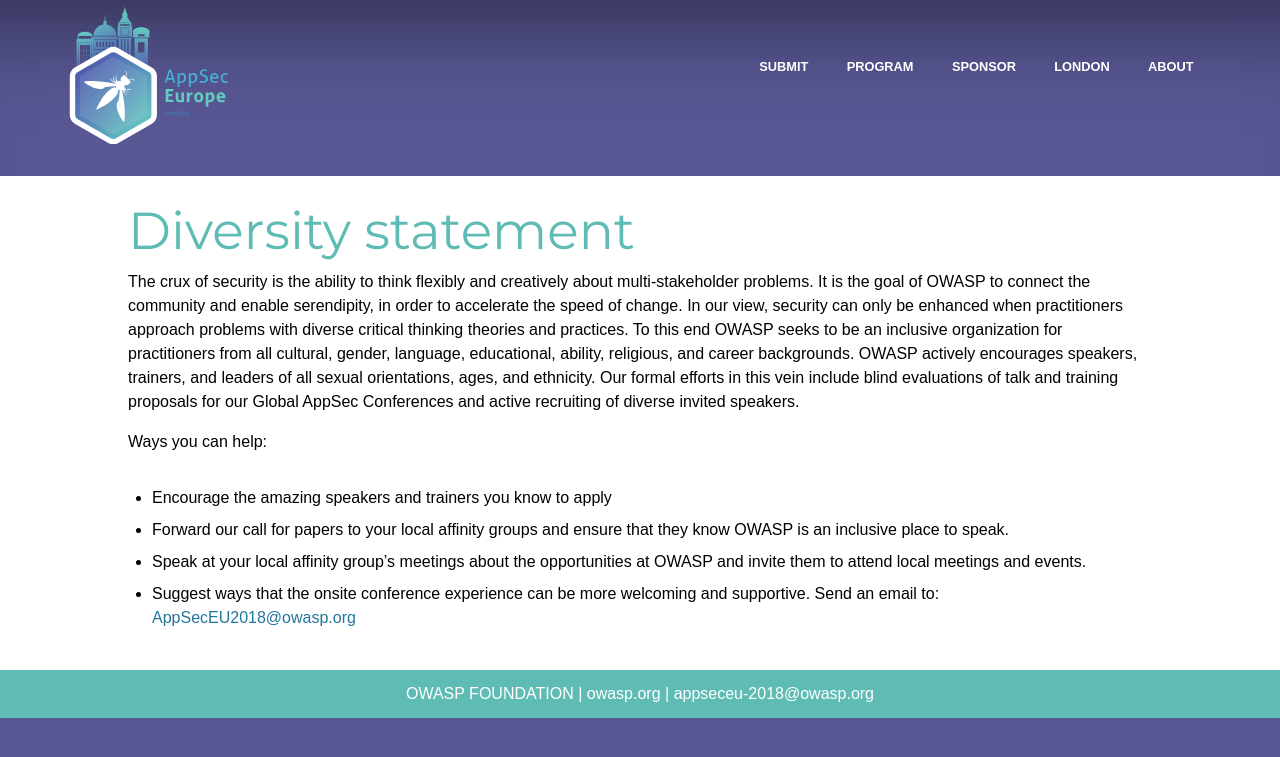
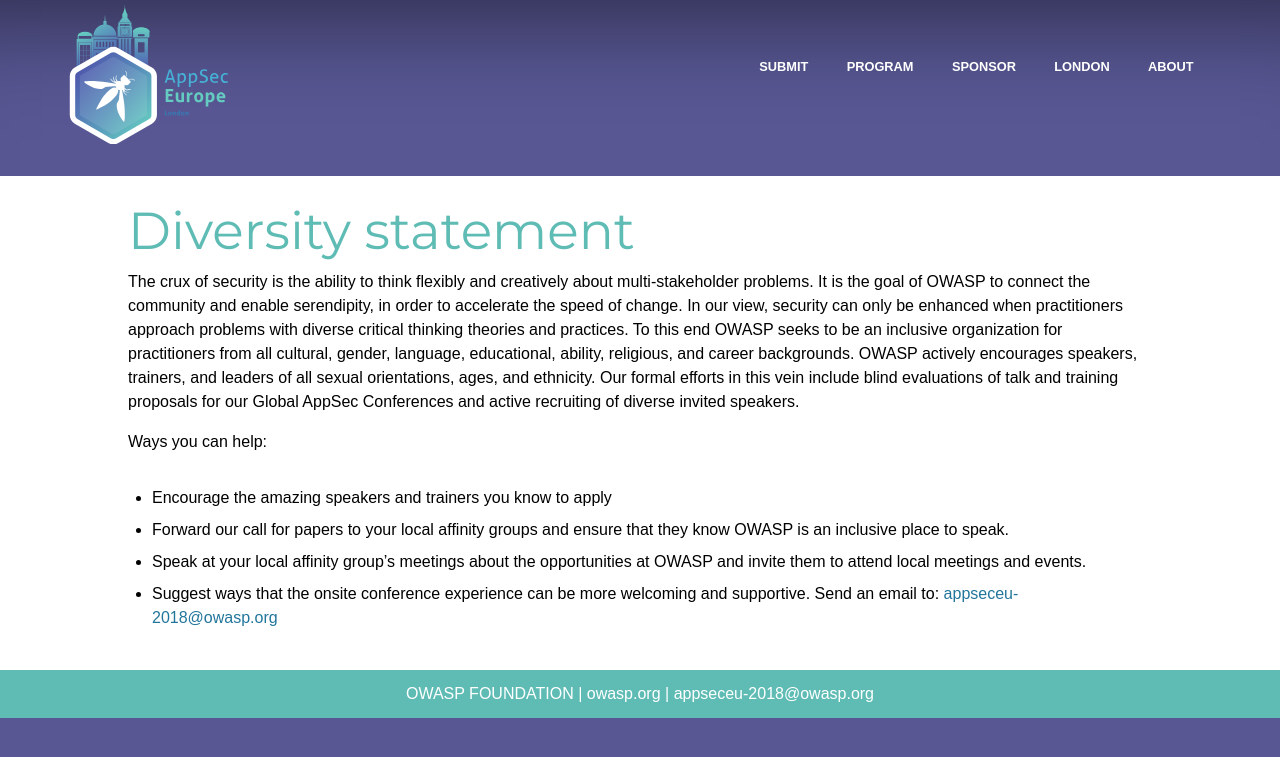
Before and after one commit to OWASP/AppSecEurope2018, a Jekyll site: the page built from about/diversity-statement.md, in a window 1280 px wide. Shown: the top 757 px of the page. Built offline with Jekyll 4.4.1, drawn with Linux system fonts in a browser that asks for light colours; some web fonts are replaced.

Commit message:
Fixing email address

```diff
--- a/about/diversity-statement.md
+++ b/about/diversity-statement.md
@@ -11,4 +11,4 @@
 * Encourage the amazing speakers and trainers you know to apply
 * Forward our call for papers to your local affinity groups and ensure that they know OWASP is an inclusive place to speak.
 * Speak at your local affinity group’s meetings about the opportunities at OWASP and invite them to attend local meetings and events.
-* Suggest ways that the onsite conference experience can be more welcoming and supportive. Send an email to: [AppSecEU2018@owasp.org](mailto:AppSecEU2018@owasp.org)
+* Suggest ways that the onsite conference experience can be more welcoming and supportive. Send an email to: [appseceu-2018@owasp.org](mailto:appseceu-2018@owasp.org)
```
